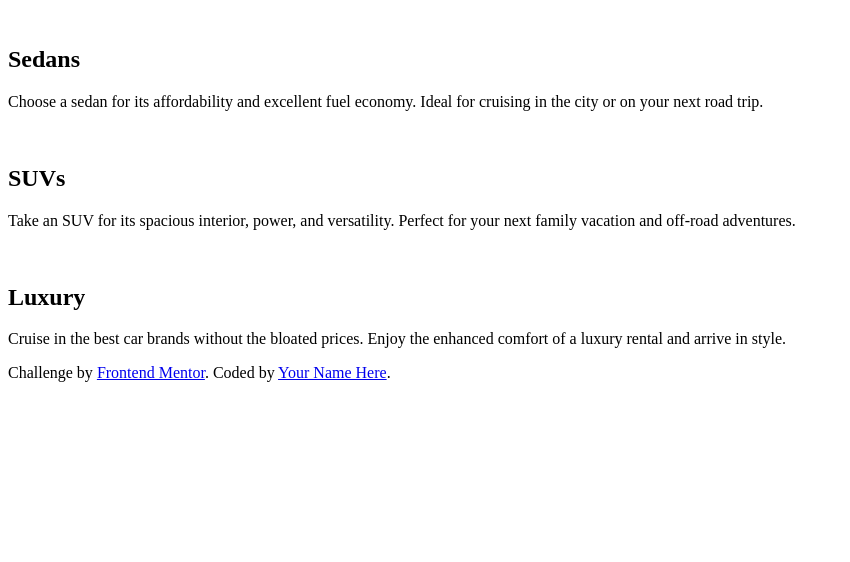
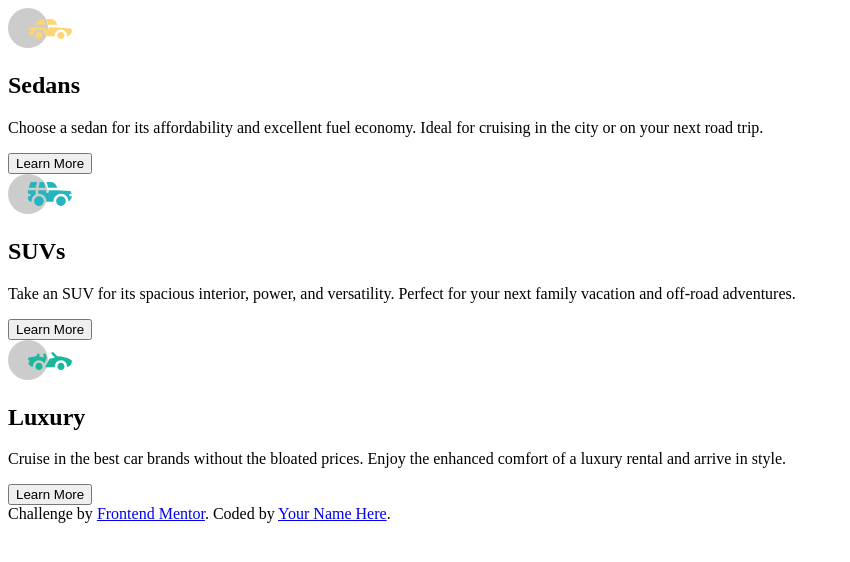
Before and after one commit to MaThIaXs/3-ColumnPreviewCardComponent, a plain HTML site: page index.html in a window 1280 px wide. Shown: the whole page, without its empty margins (0-850 px from the left). Drawn offline with Linux system fonts and the light colour scheme.

Commit message:
add images and buttons

```diff
--- a/index.html
+++ b/index.html
@@ -12,28 +12,31 @@
 <body>
     <main>
         <section>
-            <img src="" alt="">
+            <img src="images/icon-sedans.svg" alt="sedan icon">
             <h1>Sedans</h1>
             <p>
                 Choose a sedan for its affordability and excellent fuel economy. Ideal for cruising in the city
                 or on your next road trip.
             </p>
+            <button>Learn More</button>
         </section>
         <section>
-            <img src="" alt="">
+            <img src="images/icon-suvs.svg" alt="suv icon">
             <h1>SUVs</h1>
             <p>
                 Take an SUV for its spacious interior, power, and versatility. Perfect for your next family vacation
                 and off-road adventures.
             </p>
+            <button>Learn More</button>
         </section>
         <section>
-            <img src="" alt="">
+            <img src="images/icon-luxury.svg" alt="luxury icon">
             <h1>Luxury</h1>
             <p>
                 Cruise in the best car brands without the bloated prices. Enjoy the enhanced comfort of a luxury
                 rental and arrive in style.
             </p>
+            <button>Learn More</button>
         </section>
     </main>
     <footer class="attribution">
```
